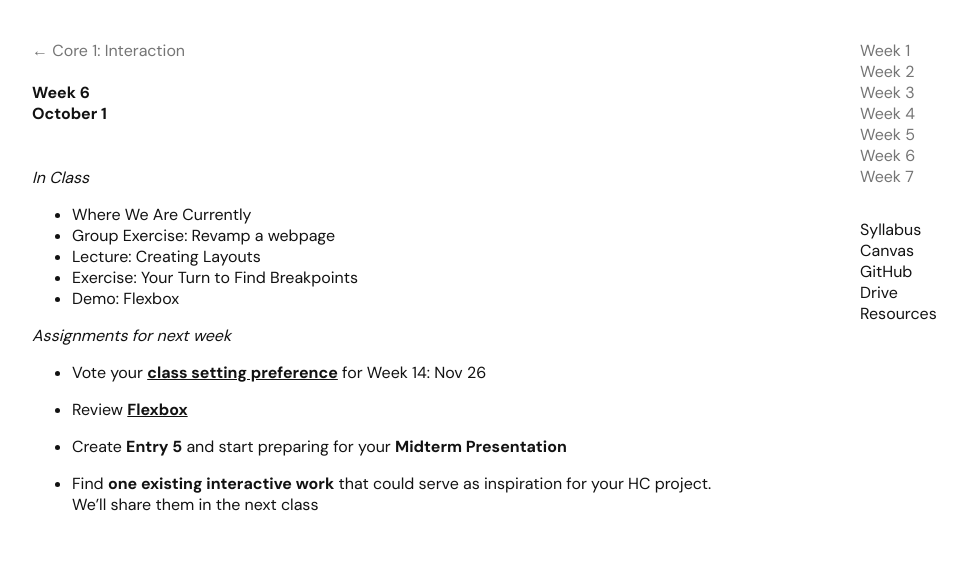
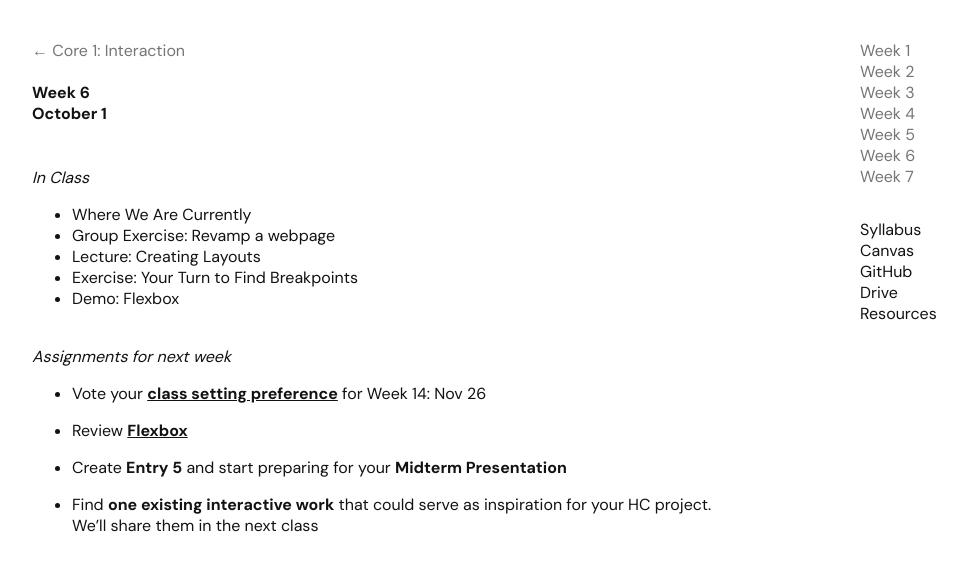
Before and after one commit to core1-interaction/core1-interaction.github.io, a Jekyll site: the page built from week6.md, in a window 1280 px wide. Shown: the top 571 px of the page, without its empty margins (108-1075 px from the left). Built offline with Jekyll 4.4.1, drawn with Linux system fonts in a browser that asks for light colours.

```diff
--- a/week6.md
+++ b/week6.md
@@ -13,7 +13,7 @@ title: Week 6
 + Group Exercise: Revamp a webpage
 + Lecture: Creating Layouts
 + Exercise: Your Turn to Find Breakpoints
-+ Demo: Flexbox
++ Demo: Flexbox<br><br>
 
 
 *Assignments for next week*
```
